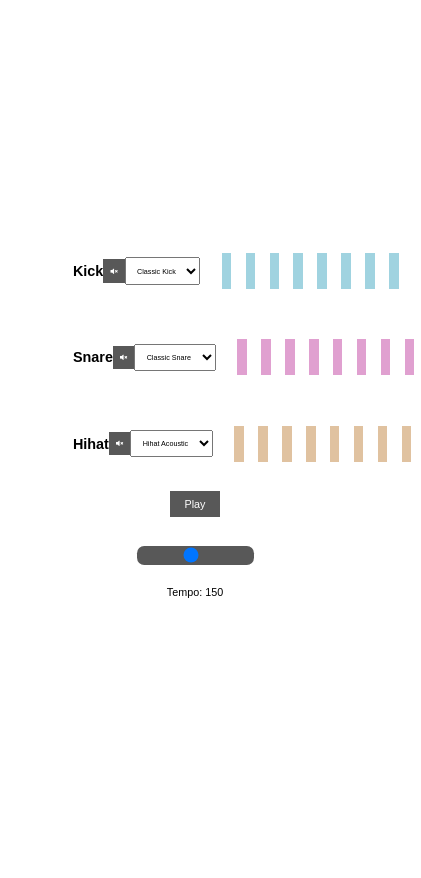
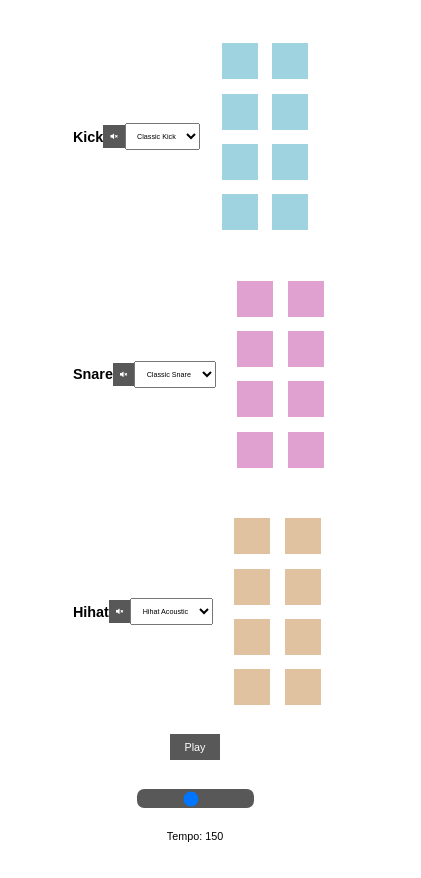
Before and after one commit to jaggehns/BeatMaker, a plain HTML site: page index.html in a window 390 px wide. Shown: the whole page, 421 px wide, since content can reach past the window. Before the commit the page ends 844 px from the top, so only its background shows below. Drawn offline with Linux system fonts and the light colour scheme.

Commit message:
Update style.css

```diff
--- a/style.css
+++ b/style.css
@@ -143,10 +143,8 @@ select {
   .kick,
   .snare,
   .hihat {
-    /* display: flex;
-    flex-wrap: wrap; */
-    width: 70%;
-  }
+    display: flex;
+    flex-wrap: wrap;
 
   .tempo,
   .play {
@@ -161,9 +159,8 @@ select {
   .kick,
   .snare,
   .hihat {
-    /* display: flex;
-    flex-wrap: wrap; */
-    width: 70%;
+    display: flex;
+    flex-wrap: wrap;
   }
   }
   .tempo,
```
